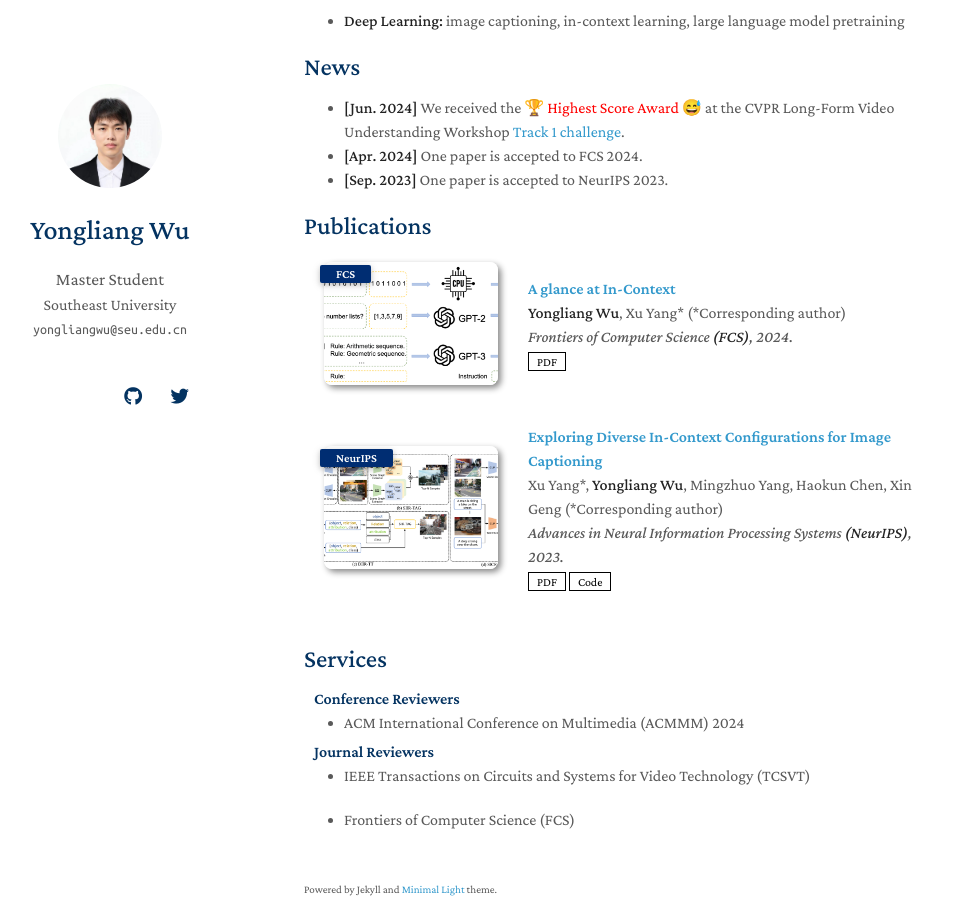
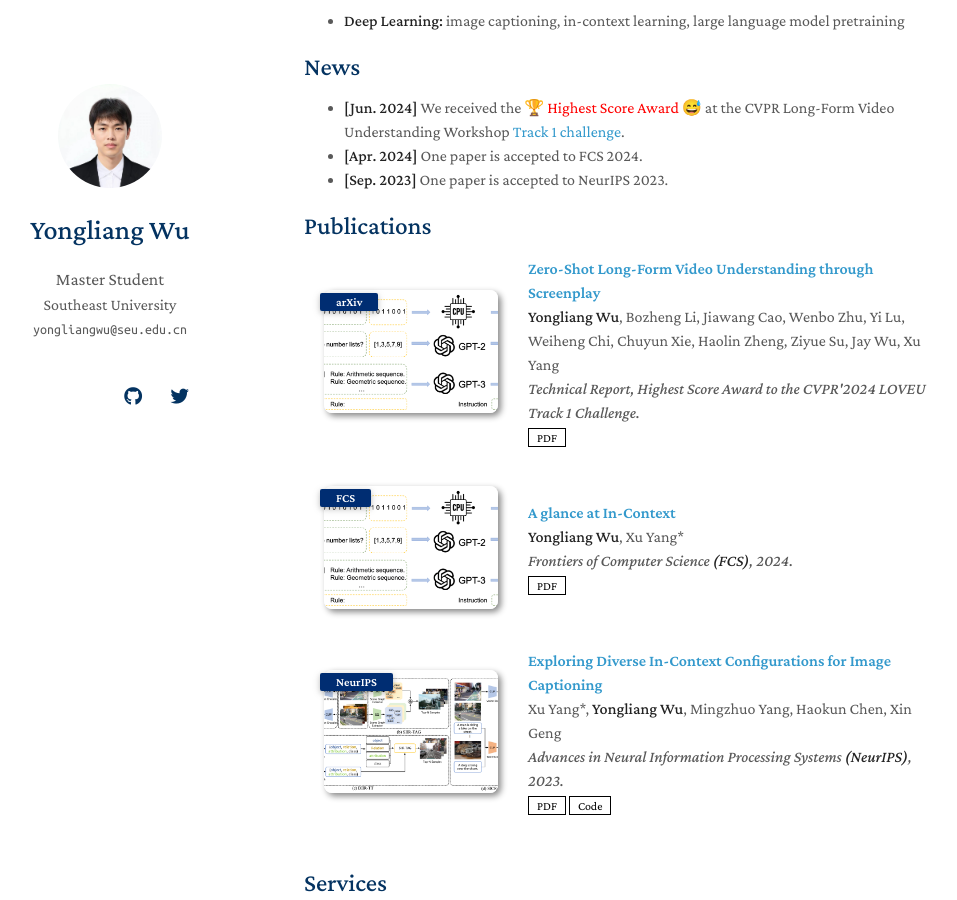
Before and after one commit to yongliang-wu/yongliang-wu.github.io, a Jekyll site: the page built from index.md, in a window 1280 px wide and 900 px high, scrolled down 210 px. Shown: the whole window, without its empty margins (166-1123 px from the left). Built offline with Jekyll 4.4.1, drawn with Linux system fonts in a browser that asks for light colours; nearby versions of some CDN libraries; a style sheet for code colours, icons or effects is not loaded; our own code applies the rules of GitHub Pages for plain Markdown files.

Commit message:
Update publications.yml

```diff
--- a/_data/publications.yml
+++ b/_data/publications.yml
@@ -1,14 +1,21 @@
 main:
 
+  - title: Zero-Shot Long-Form Video Understanding through Screenplay
+    authors: <strong>Yongliang Wu</strong>, Bozheng Li, Jiawang Cao, Wenbo Zhu, Yi Lu, Weiheng Chi, Chuyun Xie, Haolin Zheng, Ziyue Su, Jay Wu, Xu Yang
+    conference_short: arXiv
+    conference: Technical Report, Highest Score Award to the CVPR'2024 LOVEU Track 1 Challenge.
+    pdf: https://arxiv.org/abs/2406.17309
+    image: ./assets/img/FCS2024.png
+
   - title: A glance at In-Context
-    authors: <strong>Yongliang Wu</strong>, Xu Yang* (*Corresponding author)
+    authors: <strong>Yongliang Wu</strong>, Xu Yang*
     conference_short: FCS
     conference: Frontiers of Computer Science <strong>(FCS)</strong>, 2024.
     pdf: https://link.springer.com/article/10.1007/s11704-024-40013-9
     image: ./assets/img/FCS2024.png
 
   - title: Exploring Diverse In-Context Configurations for Image Captioning
-    authors: Xu Yang*, <strong>Yongliang Wu</strong>, Mingzhuo Yang, Haokun Chen, Xin Geng (*Corresponding author)
+    authors: Xu Yang*, <strong>Yongliang Wu</strong>, Mingzhuo Yang, Haokun Chen, Xin Geng
     conference_short: NeurIPS
     conference: Advances in Neural Information Processing Systems <strong>(NeurIPS)</strong>, 2023.
     pdf: https://arxiv.org/abs/2305.14800
```
